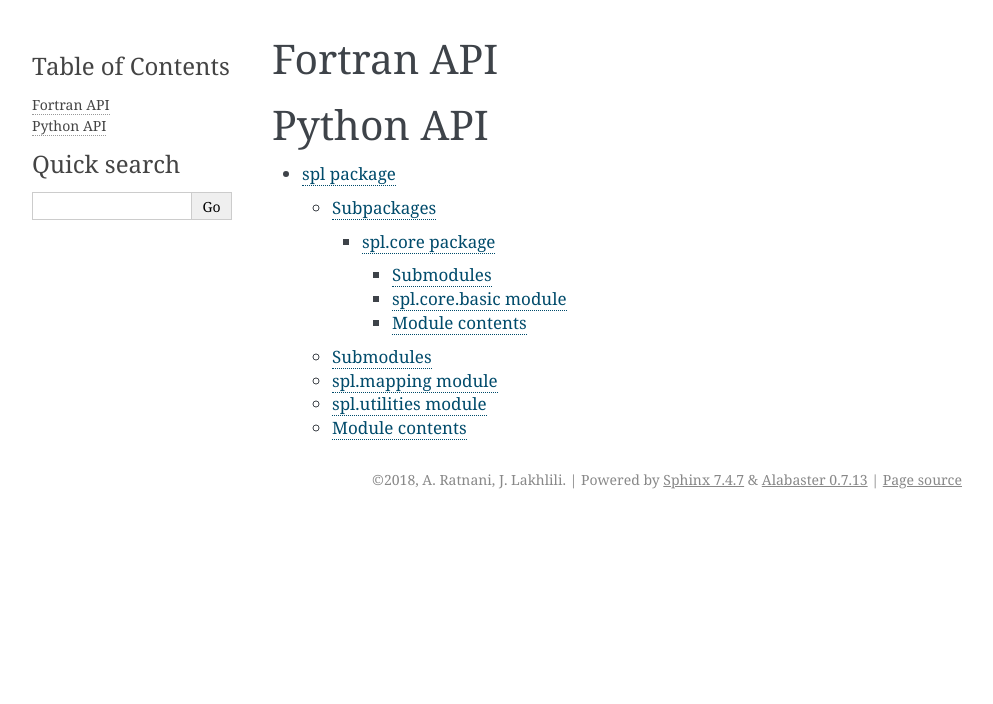
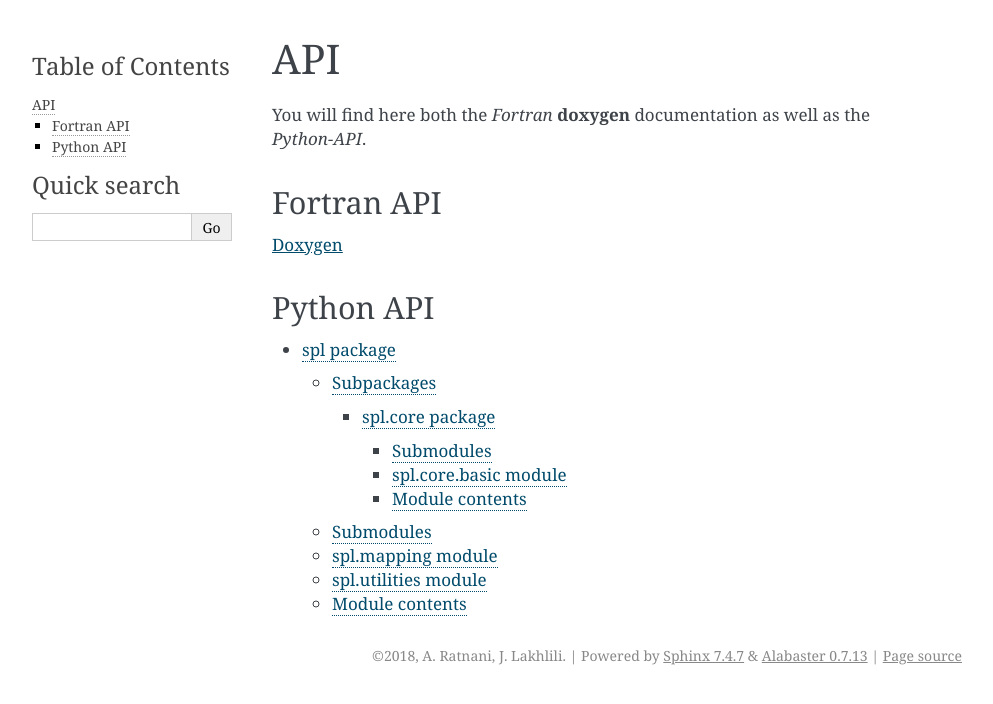
Before and after one commit to pyccel/psydac, a Sphinx documentation site: the page built from doc/sphinx/api.rst, in a window 1280 px wide. Shown: the top 704 px of the page, without its empty margins (148-1141 px from the left). Built offline with Sphinx 7.4.7, drawn with Linux system fonts in a browser that asks for light colours; formulas are drawn with MathJax 3; pages that are not in the unit, such as notebooks, are missing from menus.

Commit message:
doxygen & sphinx

```diff
--- a/doc/sphinx/api.rst
+++ b/doc/sphinx/api.rst
@@ -1,13 +1,17 @@
+API
+===
+
+You will find here both the *Fortran* **doxygen** documentation as well as the *Python-API*.
+
 Fortran API
-===========
+***********
 
-.. toctree::
-   :maxdepth: 4
+.. raw:: html
 
-   api-fortran/spl
+  <a href="_static/doxygen/index.html" target="_blank">Doxygen</a>
 
 Python API
-==========
+**********
 
 .. toctree::
    :maxdepth: 4
--- a/doc/sphinx/conf.py
+++ b/doc/sphinx/conf.py
@@ -82,6 +82,11 @@ pygments_style = 'sphinx'
 # If true, `todo` and `todoList` produce output, else they produce nothing.
 todo_include_todos = True
 
+# -- Doxygen ----------------------------------------------
+import subprocess
+subprocess.call('cd ../doxygen ; doxygen Doxyfile ; '
+                'cp -R html ../sphinx/_static/doxygen', shell=True)
+#html_extra_path = ['../doxygen/html']
 
 # -- Options for HTML output ----------------------------------------------
 
```
